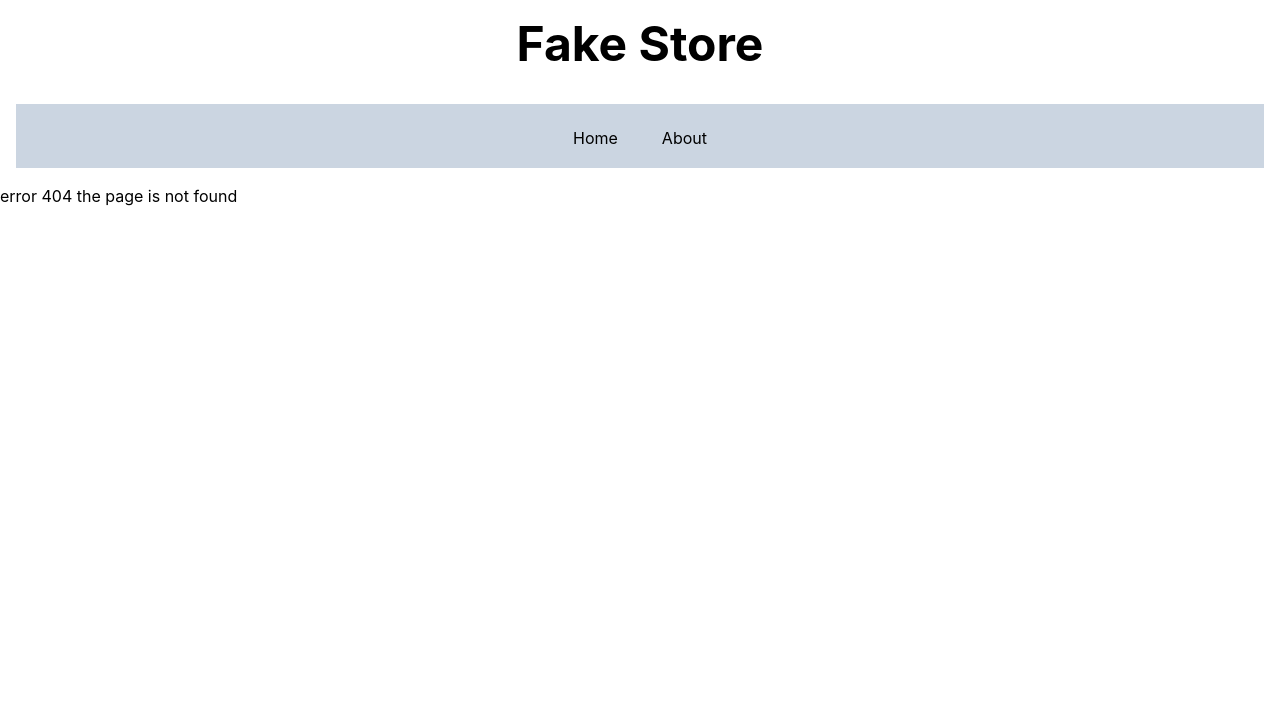
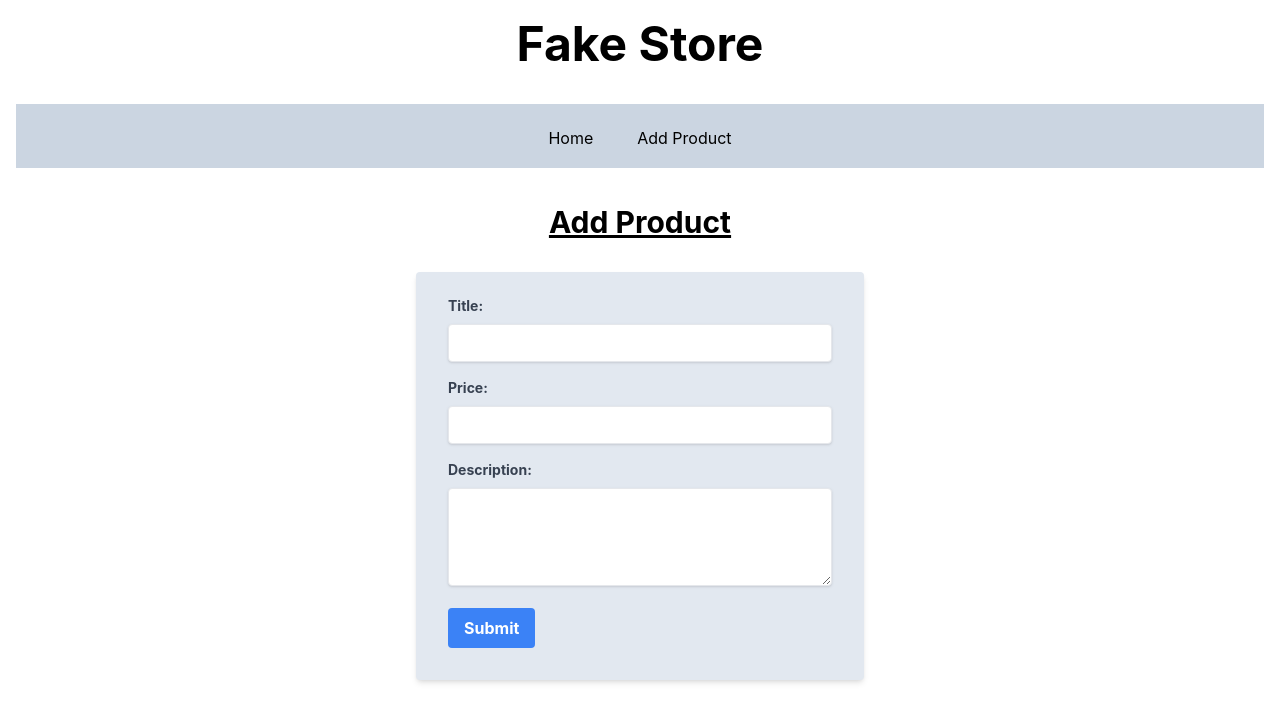
Before and after one commit to Talha-Rizwan/point-of-sale-react-frontend, a React (Create React App) app in the folder store-frontend/: page /add in a window 1280 px wide. Before the commit this address had no page. Shown: the top 722 px of the page. Built offline with nearby package versions, Linux system fonts and the light colour scheme.

Commit message:
Feat: added add product form

```diff
--- a/store-frontend/src/App.js
+++ b/store-frontend/src/App.js
@@ -3,6 +3,7 @@ import './App.css';
 import Header from './components/header';
 import Navbar from './components/navbar';
 import Home from "./pages/home";
+import AddProduct from "./pages/AddProduct";
 
 function App() {
   return (
@@ -13,7 +14,7 @@ function App() {
       <BrowserRouter>
         <Routes>
           <Route path="/" element={<Home />} />
-          <Route path="/about" element={<h1>Next page</h1>} />
+          <Route path="/add" element={<AddProduct />} />
 
           <Route path="/*" element={<h1>error 404 the page is not found</h1>} />
         </Routes>
--- /dev/null
+++ b/store-frontend/src/components/FormComponent.js
@@ -0,0 +1,78 @@
+// src/components/Form.js
+import React, { useState } from 'react';
+
+function Form() {
+  const [formData, setFormData] = useState({
+    name: '',
+    email: '',
+  });
+
+  const handleChange = (e) => {
+    const { name, value } = e.target;
+    setFormData({ ...formData, [name]: value });
+  };
+
+  const handleSubmit = (e) => {
+    e.preventDefault();
+    // Handle form submission, e.g., send data to the server
+    console.log(formData);
+  };
+
+  return (
+    <div className="max-w-md mx-auto mt-8 ">
+      <form onSubmit={handleSubmit} className="bg-slate-200 shadow-md rounded px-8 pt-6 pb-8 mb-4">
+        <div className="mb-4">
+          <label htmlFor="name" className="block text-gray-700 text-sm font-bold mb-2">
+            Title:
+          </label>
+          <input
+            type="text"
+            id="title"
+            name="title"
+            value={formData.name}
+            onChange={handleChange}
+            className="shadow appearance-none border rounded w-full py-2 px-3 text-gray-700 leading-tight focus:outline-none focus:shadow-outline"
+            required
+          />
+        </div>
+        <div className="mb-4">
+          <label htmlFor="name" className="block text-gray-700 text-sm font-bold mb-2">
+            Price:
+          </label>
+          <input
+            type="text"
+            id="price"
+            name="price"
+            value={formData.name}
+            onChange={handleChange}
+            className="shadow appearance-none border rounded w-full py-2 px-3 text-gray-700 leading-tight focus:outline-none focus:shadow-outline"
+            required
+          />
+        </div>
+        <div className="mb-4">
+          <label htmlFor="description" className="block text-gray-700 text-sm font-bold mb-2">
+            Description:
+          </label>
+          <textarea
+            id="description"
+            name="description"
+            value={formData.description}
+            onChange={handleChange}
+            className="shadow appearance-none border rounded w-full py-2 px-3 text-gray-700 leading-tight focus:outline-none focus:shadow-outline"
+            rows="4"
+          ></textarea>
+        </div>
+        <div className="flex items-center justify-between">
+          <button
+            type="submit"
+            className="bg-blue-500 hover:bg-blue-700 text-white font-bold py-2 px-4 rounded focus:outline-none focus:shadow-outline"
+          >
+            Submit
+          </button>
+        </div>
+      </form>
+    </div>
+  );
+}
+
+export default Form;
--- a/store-frontend/src/components/navbar.js
+++ b/store-frontend/src/components/navbar.js
@@ -7,7 +7,7 @@ const Navbar = () => {
                         <a rel="noopener noreferrer" href="/" className="flex items-center px-4 -mb-1 hover:border-b-2">Home</a>
                     </li>
                     <li className="flex hover:text-white">
-                        <a rel="noopener noreferrer" href="/about" className="flex items-center px-4 -mb-1 hover:border-b-2">About</a>
+                        <a rel="noopener noreferrer" href="/add" className="flex items-center px-4 -mb-1 hover:border-b-2">Add Product</a>
                     </li>
                 </ul>
             </div>
--- /dev/null
+++ b/store-frontend/src/pages/AddProduct.js
@@ -0,0 +1,13 @@
+import Form from "../components/FormComponent";
+const AddProduct = () => {
+
+    return (
+        <div>
+            <h1 className = "text-center m-5 underline text-3xl font-bold"> Add Product</h1>
+            <Form />
+
+        </div>
+    )
+}
+
+export default AddProduct;
```
